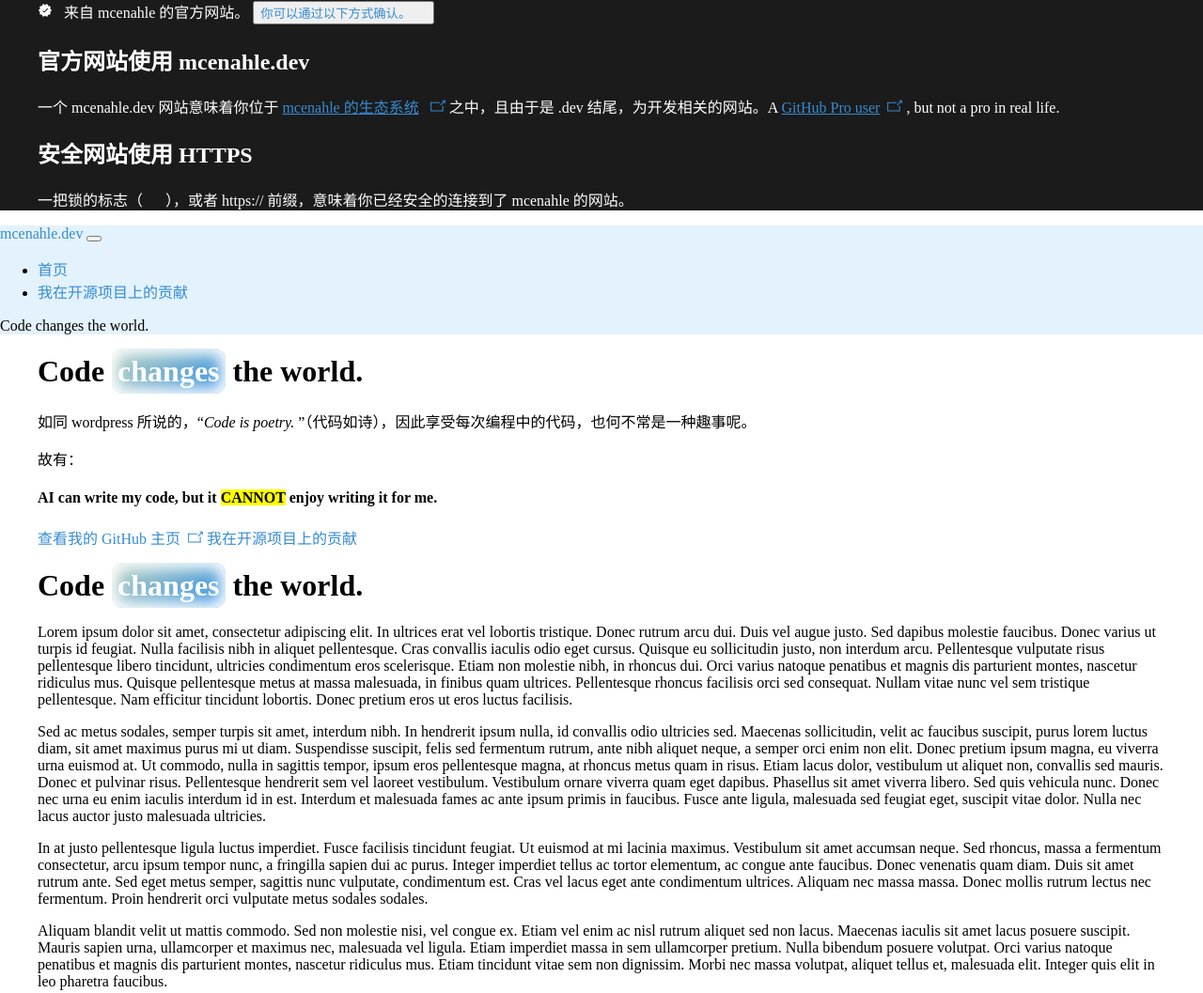
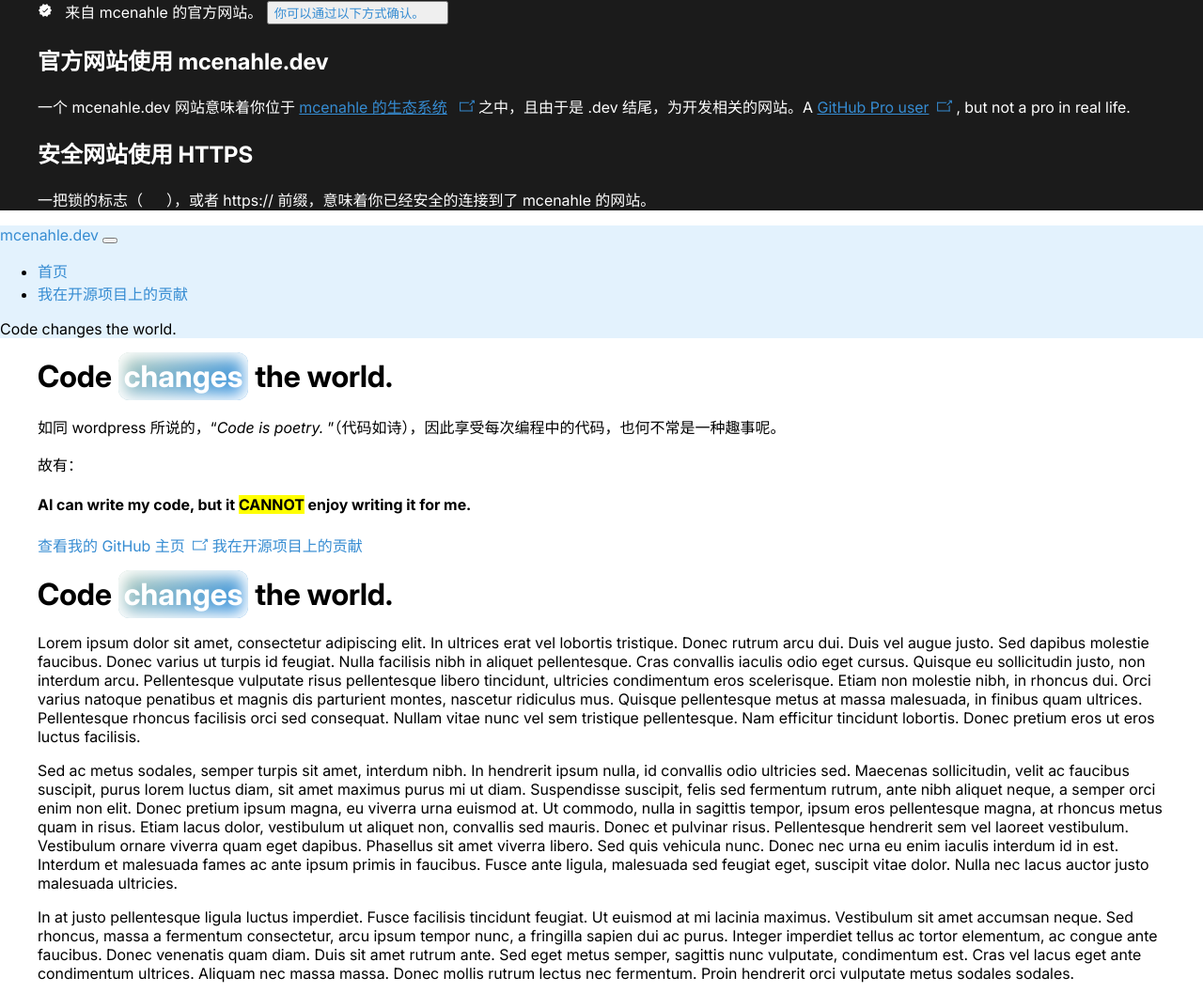
Before and after one commit to mcenahle/next-dev, an Astro site: page / in a window 1280 px wide. Shown: the top 1057 px of the page at 94% size. Built offline with nearby package versions, Linux system fonts and the light colour scheme; Astro itself is replaced by a stand-in of ours; some icons are missing.

Commit message:
style: 引入 Inter 字体（可变字形），并设置 body 的字体顺序：Inter, "Noto Sans SC", sans-serif

```diff
--- a/src/styles/fonts.scss
+++ b/src/styles/fonts.scss
@@ -29,3 +29,19 @@
   font-weight: bold;
   font-display: swap;
 }
+
+@font-face {
+  font-family: "Inter";
+  src: url("/fonts/InterVariable.woff2") format("woff2");
+  font-style: normal;
+  font-weight: 100 900;
+  font-display: swap;
+}
+
+@font-face {
+  font-family: "Inter";
+  src: url("/fonts/InterVariable-Italic.woff2") format("woff2");
+  font-style: italic;
+  font-weight: 100 900;
+  font-display: swap;
+}
--- a/src/styles/global.scss
+++ b/src/styles/global.scss
@@ -3,6 +3,10 @@ body {
   margin: 0;
   width: 100%;
   height: 100%;
+}
+
+body {
+  font-family: Inter, "Noto Sans SC", sans-serif;
 }
 
 .banner {
```
Also changed, not shown: public/fonts/InterVariable-Italic.woff2 (added), public/fonts/InterVariable.woff2 (added).
